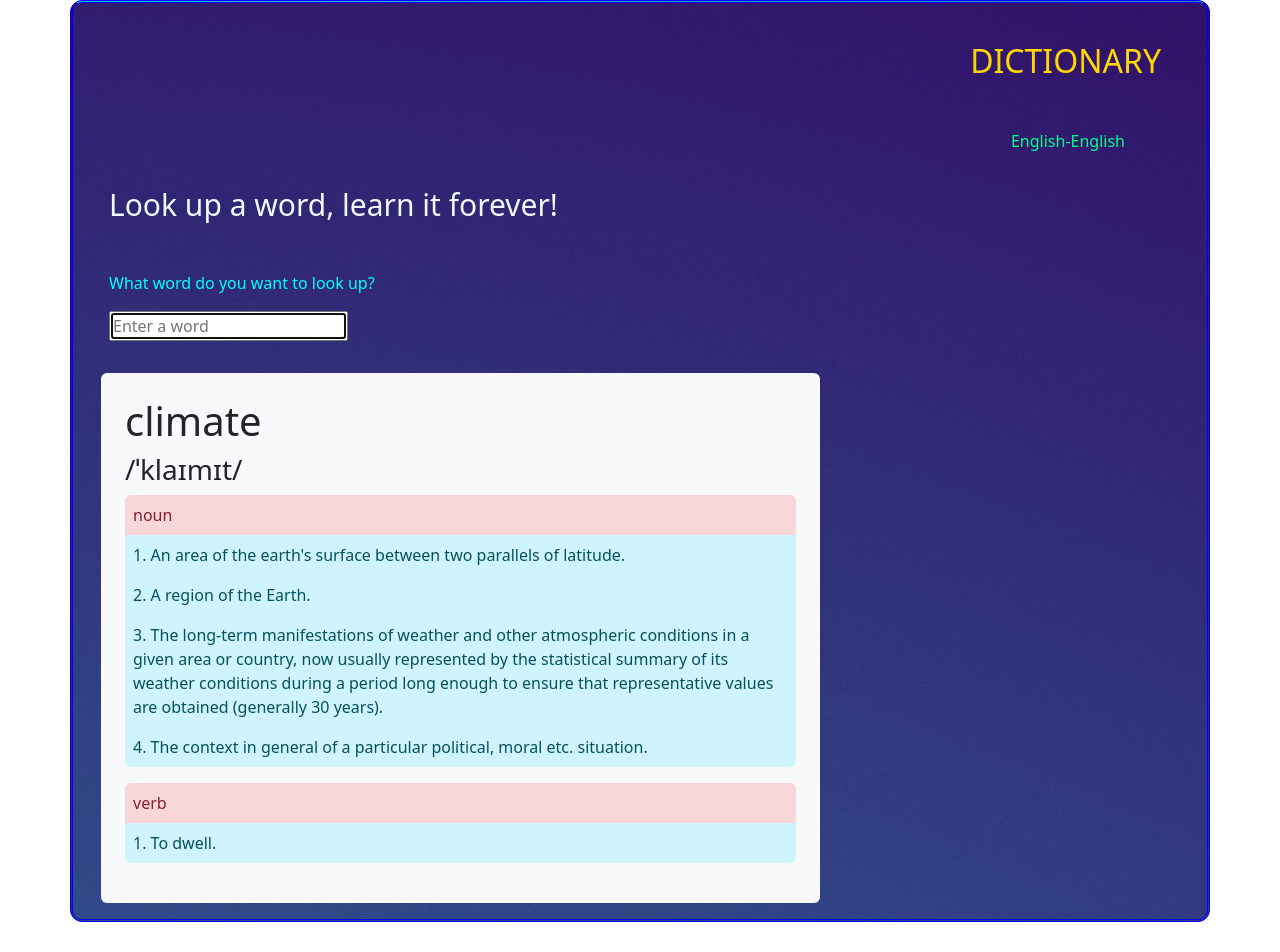
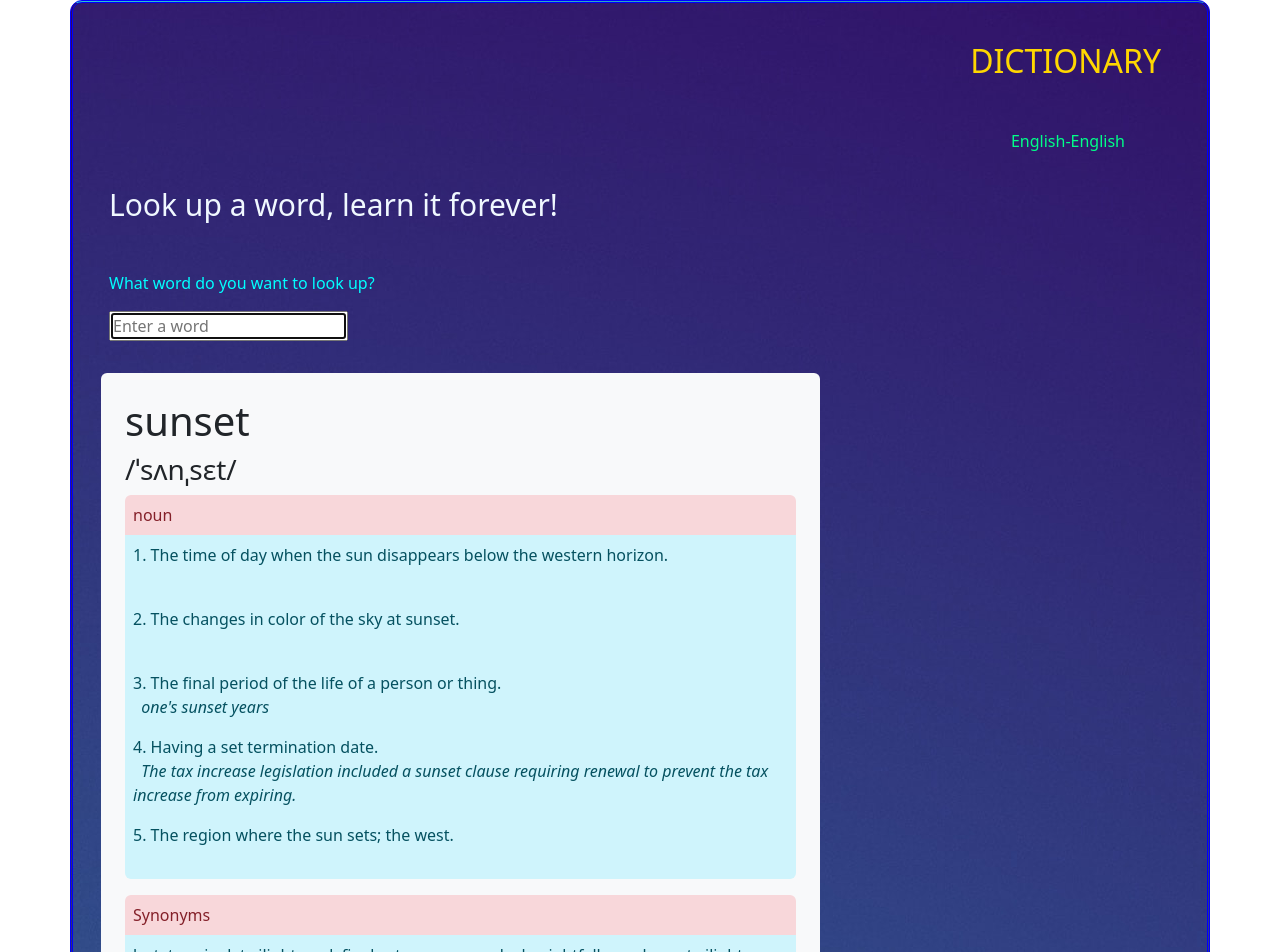
Before and after one commit to fenilaphilip/Dictionary, a React (Create React App) app: page / in a window 1280 px wide. Shown: the top 952 px of the page. Before the commit the page ends 922 px from the top, so only its background shows below. Built offline with nearby package versions, Linux system fonts and the light colour scheme.

Commit message:
displaying synonyms

```diff
--- a/src/App.js
+++ b/src/App.js
@@ -5,44 +5,67 @@ import Result from "./Result";
 
 export default function App() {
   const [results, setResults] = useState({
-    word: "climate",
-    phonetic: "/ˈklaɪmɪt/",
+    word: "sunset",
+    phonetic: "/ˈsʌnˌsɛt/",
     meanings: [
       {
         partOfSpeech: "noun",
         definitions: [
           {
             definition:
-              "An area of the earth's surface between two parallels of latitude.",
+              "The time of day when the sun disappears below the western horizon.",
             synonyms: [],
             antonyms: [],
           },
           {
-            definition: "A region of the Earth.",
+            definition: "The changes in color of the sky at sunset.",
             synonyms: [],
             antonyms: [],
           },
           {
-            definition:
-              "The long-term manifestations of weather and other atmospheric conditions in a given area or country, now usually represented by the statistical summary of its weather conditions during a period long enough to ensure that representative values are obtained (generally 30 years).",
+            definition: "The final period of the life of a person or thing.",
+            synonyms: [],
+            antonyms: [],
+            example: "one's sunset years",
+          },
+          {
+            definition: "Having a set termination date.",
+            synonyms: [],
+            antonyms: [],
+            example:
+              "The tax increase legislation included a sunset clause requiring renewal to prevent the tax increase from expiring.",
+          },
+          {
+            definition: "The region where the sun sets; the west.",
             synonyms: [],
             antonyms: [],
           },
+        ],
+        synonyms: [
+          "last",
+          "terminal",
+          "twilight",
+          "end",
+          "final act",
+          "swansong",
+          "dusk",
+          "nightfall",
+          "sundown",
+          "twilight",
+        ],
+        antonyms: ["sunrise"],
+      },
+      {
+        partOfSpeech: "verb",
+        definitions: [
           {
-            definition:
-              "The context in general of a particular political, moral etc. situation.",
+            definition: "To phase out.",
             synonyms: [],
             antonyms: [],
             example:
-              "Industries that require a lot of fossil fuels are unlikely to be popular in the current political climate.",
+              "We'll be sunsetting version 1.9 of the software shortly after releasing version 2.0 next quarter.",
           },
         ],
-        synonyms: [],
-        antonyms: [],
-      },
-      {
-        partOfSpeech: "verb",
-        definitions: [{ definition: "To dwell.", synonyms: [], antonyms: [] }],
         synonyms: [],
         antonyms: [],
       },
--- a/src/Meaning.js
+++ b/src/Meaning.js
@@ -1,23 +1,32 @@
 import React from "react";
+import Synonyms from "./Synonyms";
 
 export default function Meaning(props) {
   let partOfSpeech = props.partOfSpeech;
   let definitions = props.definitions;
-  console.log(partOfSpeech);
-  console.log(definitions);
+  let synonyms = props.synonyms;
 
   return (
+    <div>
       <ol className="p-0 rounded">
         <li className="list-group-item list-group-item-danger p-2">
           {partOfSpeech}
         </li>
         {definitions.map(function(element, index) {
           return (
-          <li key={index} className="list-group-item list-group-item-info p-2">
+            <li
+              key={index}
+              className="list-group-item list-group-item-info p-2"
+            >
               {index + 1}. {element.definition}
+              <div>
+                <i>&nbsp; {element.example}</i>
+              </div>
             </li>
           );
         })}
       </ol>
+      <Synonyms synonyms={synonyms} />
+    </div>
   );
 }
--- a/src/Result.js
+++ b/src/Result.js
@@ -8,11 +8,12 @@ export default function Result(props) {
         <div className="bg-light rounded col-lg-8 p-4">
           <h1>{props.results.word}</h1>
           <h3>{props.results.phonetic}</h3>
-          {props.results.meanings.map(function(element, key) {
+          {props.results.meanings.map(function(element) {
             return (
               <Meaning
                 partOfSpeech={element.partOfSpeech}
                 definitions={element.definitions}
+                synonyms={element.synonyms}
               />
             );
           })}
--- /dev/null
+++ b/src/Synonyms.js
@@ -0,0 +1,14 @@
+import React from "react";
+
+export default function Synonyms(props) {
+  if (props.synonyms.length >= 1) {
+    return (
+      <ul className="p-0 rounded">
+        <li className="list-group-item list-group-item-danger p-2">Synonyms</li>
+        <li className="list-group-item list-group-item-info p-2">
+          {props.synonyms.join(", ")}
+        </li>
+      </ul>
+    );
+  }
+}
--- a/src/index.js
+++ b/src/index.js
@@ -12,5 +12,4 @@ root.render(
     <App />
   </React.StrictMode>
 );
-
 reportWebVitals();
```
Also changed, not shown: src/sampleData.json (+68 -7 lines). Lines whose indentation alone changed are shown as unchanged.
